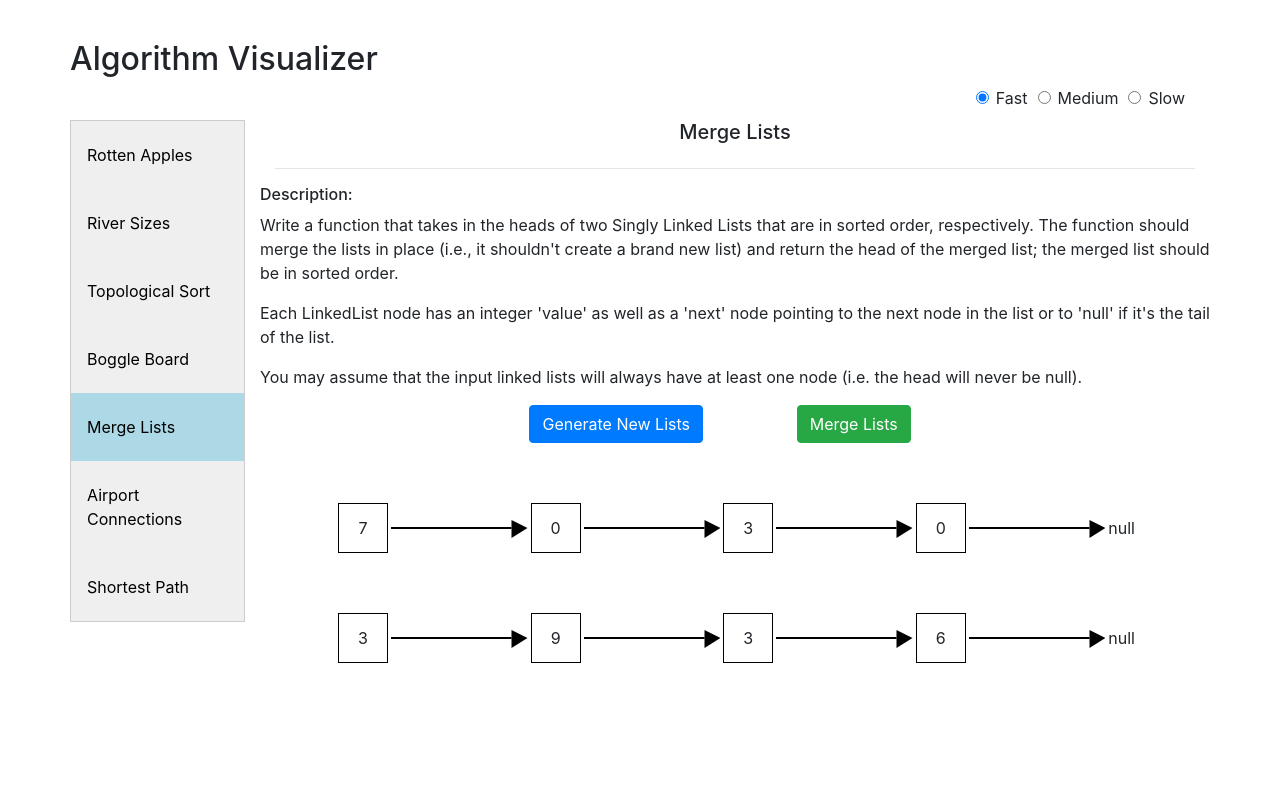
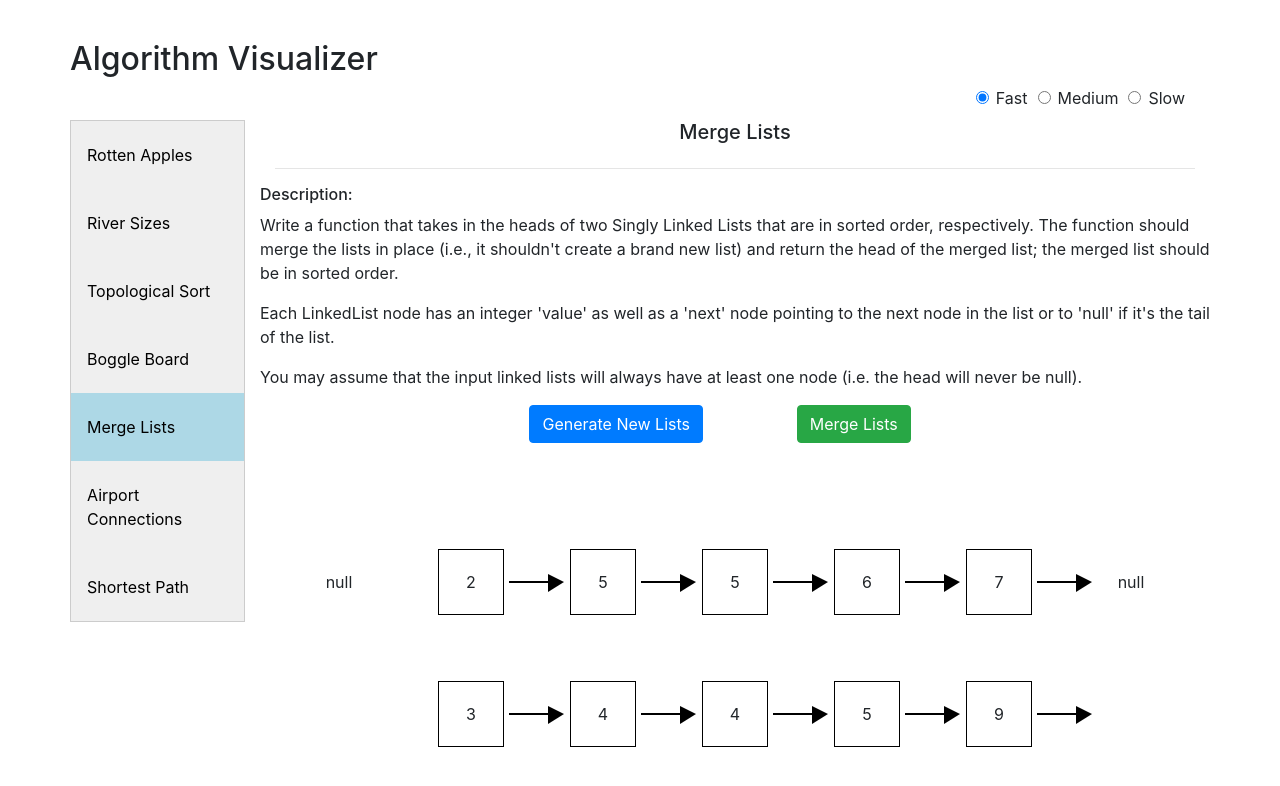
Before and after one commit to SpenserDavis/algoVisualizer, a React (Create React App) app: page /merge in a window 1280 px wide. Shown: the top 786 px of the page. Built offline with nearby package versions, Linux system fonts and the light colour scheme.

Commit message:
replaced cell generation logic

```diff
--- a/src/components/Algos/Apples.jsx
+++ b/src/components/Algos/Apples.jsx
@@ -63,7 +63,7 @@ class Apples extends React.Component {
       let modifiableMatrix = new Array(appleMatrix.length)
         .fill(0)
         .map((_, i) => appleMatrix[i].slice());
-      console.log("a");
+
       const dayCounter = await this.getNumDays(modifiableMatrix);
       this._isMounted &&
         this.setState({
@@ -76,7 +76,7 @@ class Apples extends React.Component {
 
   getNumDays = async (matrix) => {
     let days = 0;
-    console.log("b");
+
     const toTraverse = [[-1, -1]];
     let freshCount = [0];
     for (let i = 0; i < matrix.length; i++) {
@@ -191,7 +191,7 @@ class Apples extends React.Component {
     return (
       <div className="row grid">
         <div className="col">
-          {appleMatrix.length &&
+          {appleMatrix.length > 0 &&
             appleMatrix.map((r, i) => (
               <div
                 className="row d-flex justify-content-center"
--- a/src/components/Algos/Boggle.jsx
+++ b/src/components/Algos/Boggle.jsx
@@ -362,7 +362,7 @@ class Boggle extends React.Component {
     return (
       <div className="row grid">
         <div className="col">
-          {board.length &&
+          {board.length > 0 &&
             board.map((r, i) => (
               <div
                 className="row d-flex justify-content-center"
--- a/src/components/Algos/Merge/Arrow.jsx
+++ b/src/components/Algos/Merge/Arrow.jsx
@@ -1,13 +1,19 @@
 import React from "react";
 import "./merge.css";
 
-const Arrow = ({ width, direction }) => {
+const Arrow = ({ dims, direction }) => {
   const computeSvgDims = () => {
-    return { height: "50", width: `${width - 50}` };
+    return { height: "66", width: `${dims}` };
   };
 
   const computeArrowDims = () => {
-    return { x1: "0", y1: "25", x2: `${width - 66}`, y2: "25" };
+    return {
+      x1: "5",
+      y1: `${dims / 2}`,
+      x2: `${dims / 1.5}`,
+      y2: `${dims / 2}`,
+    };
+    // return { x1: "0", y1: "50", x2: `${width - 50}`, y2: "110" };
   };
 
   return (
--- a/src/components/Algos/Merge/index.jsx
+++ b/src/components/Algos/Merge/index.jsx
@@ -9,45 +9,60 @@ class LinkedList {
     this.next = null;
   }
 }
-
-const listSizeLowerBound = 3;
-const listSizeUpperBound = 8;
+const listSize = 5;
+const gridWidth = listSize * 2 + 3;
+const gridHeight = 5;
+const nodeDims = 66;
 
 class Merge extends React.Component {
   constructor(props) {
     super(props);
     this._isMounted = true;
-    this.state = { listOne: {}, listTwo: {}, listSize: 0 };
+    this.state = {
+      listOne: {},
+      listTwo: {},
+      p1: [-1, -1],
+      p2: [-1, -1],
+      p1Prev: [-1, -1],
+      simulationIsRunning: false,
+      simulationIsComplete: false,
+    };
   }
 
   componentDidMount() {
     this.initializeLists();
   }
 
+  componentWillUnmount() {
+    this._isMounted = false;
+  }
+
   initializeLists = () => {
-    const listSize = Math.floor(
-      Math.random() * (listSizeUpperBound - listSizeLowerBound) +
-        listSizeLowerBound
-    );
-
-    const listOne = this.generateNewList(listSize);
-    const listTwo = this.generateNewList(listSize);
-    this.setState({ listOne, listTwo, listSize });
+    const listOne = this.generateNewList();
+    const listTwo = this.generateNewList();
+    this.setState({ listOne, listTwo });
   };
 
-  generateNewList = (listSize) => {
-    const listHead = this.generateNewNode();
+  generateNewList = () => {
+    const arr = new Array(listSize);
+    for (let i = 0; i < listSize; i++) {
+      const randInt = Math.floor(Math.random() * 10);
+      arr[i] = randInt;
+    }
+    arr.sort();
+    let i = 0;
+    const listHead = this.generateNewNode(arr[i++]);
     let curr = listHead;
-    let i = 1;
-    while (i++ < listSize) {
-      curr.next = this.generateNewNode();
+
+    while (i < listSize) {
+      curr.next = this.generateNewNode(arr[i++]);
       curr = curr.next;
     }
     return listHead;
   };
 
-  generateNewNode = () => {
-    const node = new LinkedList(Math.floor(Math.random() * 10));
+  generateNewNode = (v) => {
+    const node = new LinkedList(v);
     return node;
   };
 
@@ -107,39 +122,92 @@ class Merge extends React.Component {
     );
   };
 
-  renderLists = (...lists) => {
-    const { listSize } = this.state;
+  getSquareStyle = (i, j) => {
+    let style = "gridSquare-node ";
 
-    //static for now
-    const rowWidth = 800;
-    const nodeWidth = 50;
+    //non-list rows
+    if (i % 2 === 0) {
+      return style;
+    }
+    //empty space in front of list
+    if (j === 0 || j === 1 || j === gridWidth - 1) {
+      return style;
+    }
+    //arrow squares
+    if (j % 2 !== 0) {
+      return style;
+    }
+    return (style += "border-black");
+  };
 
-    const width = (rowWidth - (listSize + 1 * nodeWidth)) / listSize;
-    const html = [];
-    for (let list of lists) {
-      const row = [];
-      let curr = list;
-      row.push(<div className="gridSquare-null-start"></div>);
-      while (curr) {
-        row.push(
-          <>
-            <div className="gridSquare">{curr.value}</div>
-            <Arrow width={width} direction="horizontal" />
-          </>
-        );
-        curr = curr.next;
+  isFirstNullCell = (i, j) => {
+    return i === 1 && j === 0;
+  };
+
+  areLastNullCells = (i, j) => {
+    return i === 1 && j === gridWidth - 1;
+  };
+
+  isArrowCell = (i, j) => {
+    return i % 2 !== 0 && j % 2 !== 0 && j !== 1;
+  };
+
+  isNodeCell = (i, j) => {
+    return (
+      i % 2 !== 0 && j !== 0 && j !== 1 && j % 2 === 0 && j !== gridWidth - 1
+    );
+  };
+
+  getCellValue = (i, j, curr) => {
+    if (this.isFirstNullCell(i, j)) {
+      return "null";
+    }
+
+    if (this.areLastNullCells(i, j)) {
+      return "null";
+    }
+    if (this.isArrowCell(i, j)) {
+      return <Arrow dims={nodeDims} direction="horizontal" />;
+    }
+    if (this.isNodeCell(i, j)) {
+      console.log("curr: ", curr);
+      return curr.value;
+    }
+  };
+
+  renderLists = (listOne, listTwo) => {
+    console.log(listOne, listTwo);
+    const grid = new Array(gridHeight).fill(0).map((row, i) => {
+      let curr;
+      if (i === 1) {
+        curr = listOne;
+      } else if (i === 3) {
+        curr = listTwo;
       }
-      row.push(
-        <div className="gridSquare-null-end d-flex align-items-center">
-          null
+
+      return (
+        <div
+          key={`LL-row-${i}`}
+          className={`row d-flex justify-content-center listRow`}
+        >
+          {new Array(gridWidth).fill(0).map((v, j) => {
+            let prev = curr;
+            if (this.isNodeCell(i, j)) {
+              curr = curr.next;
+            }
+            return (
+              <div
+                key={`LLnode-${i}-${j}`}
+                className={this.getSquareStyle(i, j)}
+              >
+                {this.getCellValue(i, j, prev)}
+              </div>
+            );
+          })}
         </div>
       );
-      html.push(
-        <div className="row d-flex justify-content-between listRow">{row}</div>
-      );
-    }
-
-    return html;
+    });
+    return grid;
   };
 
   render() {
@@ -148,7 +216,10 @@ class Merge extends React.Component {
       <>
         <AlgoHeader title="Merge Lists" description={description} />
         {this.renderButtonRow()}
-        {this.renderLists(listOne, listTwo)}
+        <div className="grid-container">
+          {Object.keys(listOne).length > 0 &&
+            this.renderLists(listOne, listTwo)}
+        </div>
       </>
     );
   }
--- a/src/components/Algos/Merge/merge.css
+++ b/src/components/Algos/Merge/merge.css
@@ -1,9 +1,31 @@
-.listRow {
-  margin: 60px;
-}
-
 .arrow {
   stroke: rgb(0, 0, 0);
   stroke-width: 2;
   marker-end: url(#markerArrow);
 }
+
+.first-row {
+  margin-top: 60px;
+}
+
+.gridSquare-null-start {
+  width: 50px;
+}
+
+.grid-container {
+  margin: 40px;
+}
+
+.gridSquare-node {
+  display: inline-block;
+  position: relative;
+  height: 66px;
+  width: 66px;
+  display: flex;
+  align-items: center;
+  justify-content: center;
+}
+
+.border-black {
+  border: 1px solid black;
+}
--- a/src/components/Algos/Rivers.jsx
+++ b/src/components/Algos/Rivers.jsx
@@ -286,7 +286,7 @@ class Rivers extends React.Component {
     return (
       <div className="row grid">
         <div className="col">
-          {riverMatrix.length &&
+          {riverMatrix.length > 0 &&
             riverMatrix.map((r, i) => (
               <div
                 className="row d-flex justify-content-center"
```
Also changed, not shown: src/serviceWorker.js (+22 -22 lines).
